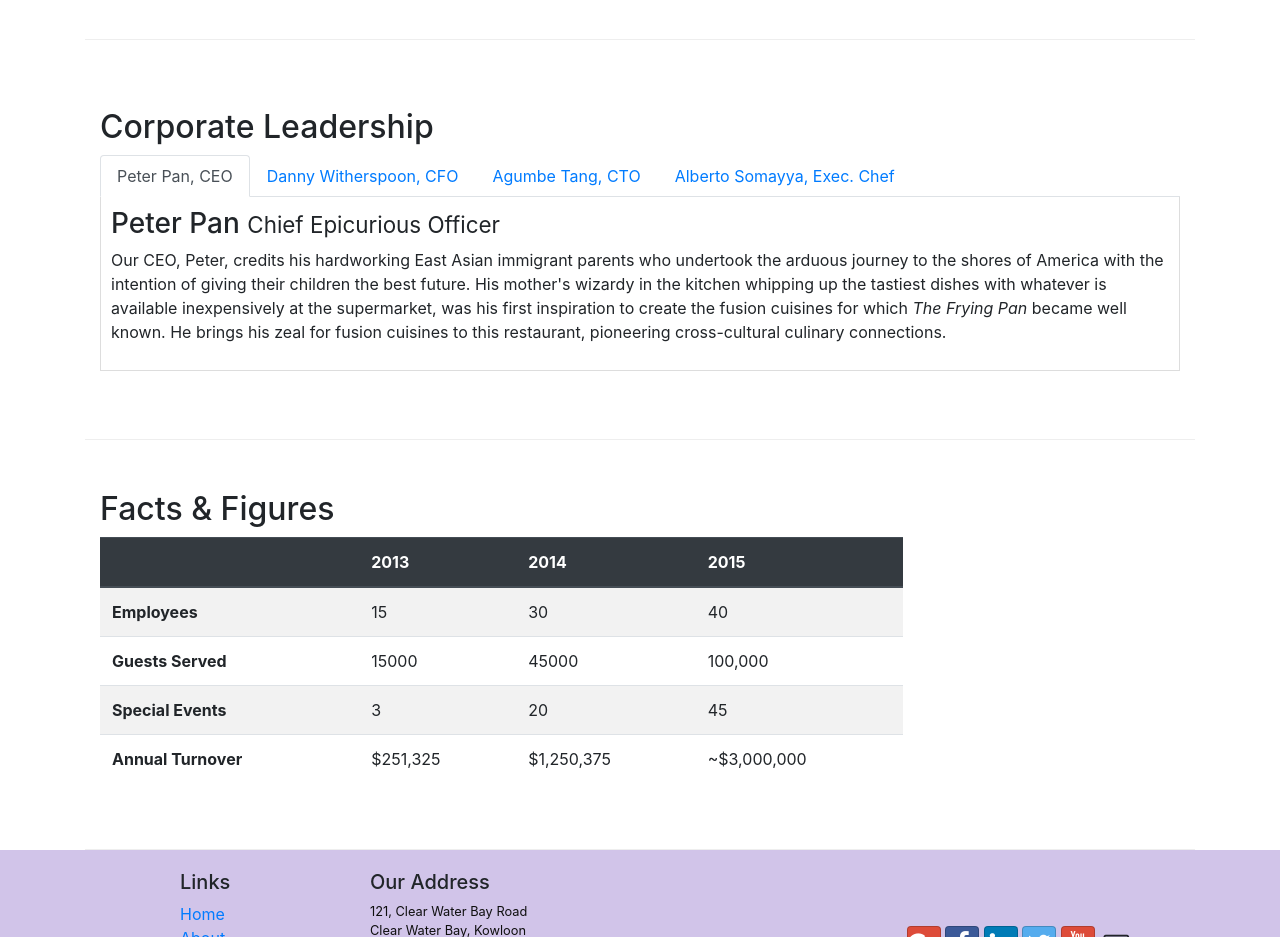
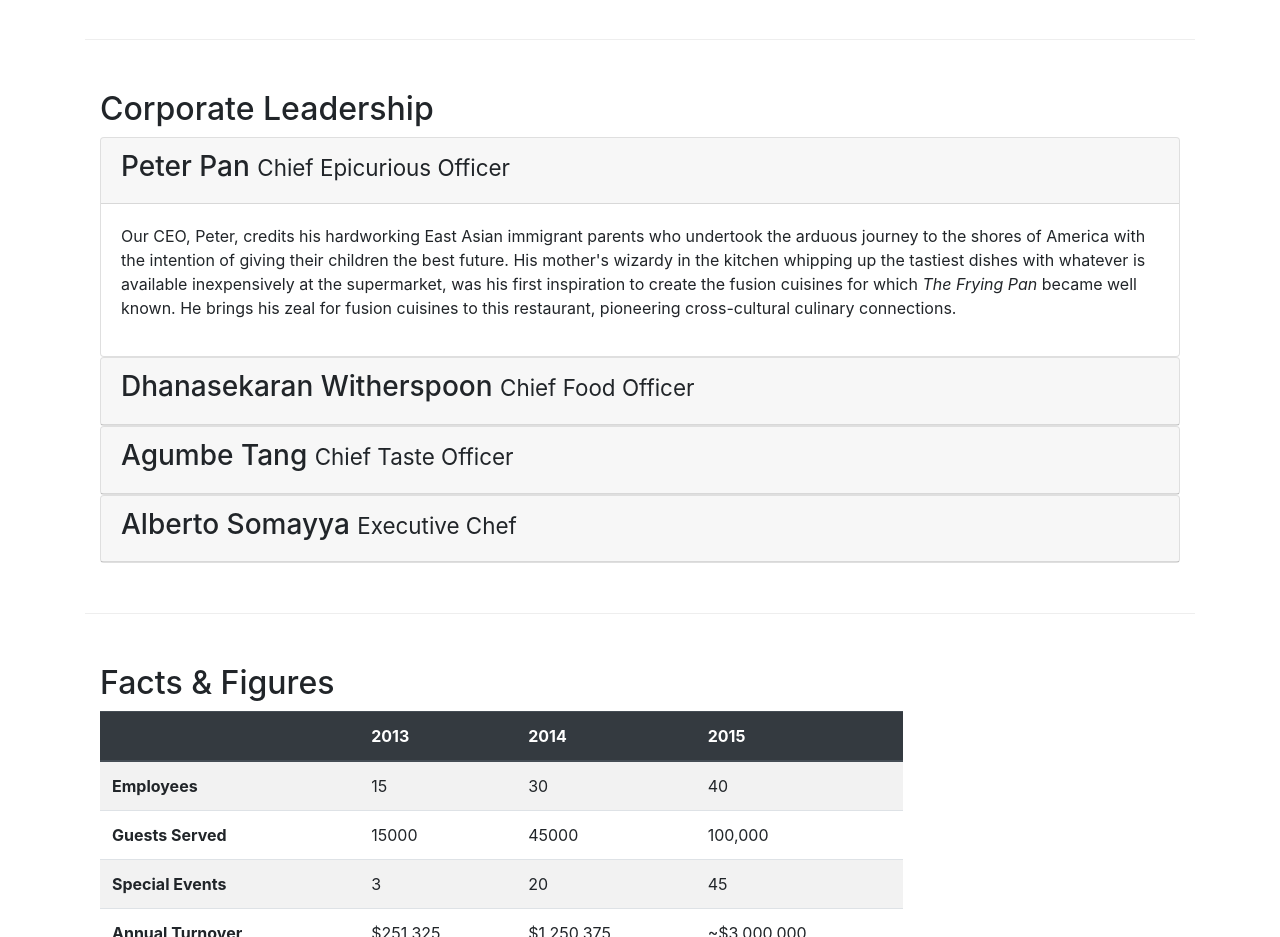
Before and after one commit to ANtibushitse/Front-End-Web-UI-Frameworks-and-Tools--Bootstrap-4, a website: page aboutus.html in a window 1280 px wide. Shown: the part 780-1717 px from the top of the page. Drawn offline with nearby package versions, Linux system fonts and the light colour scheme.

Commit message:
accordion

```diff
--- a/aboutus.html
+++ b/aboutus.html
@@ -109,61 +109,81 @@
       <div class="row row-content align-items-center">
         <div class="col">
           <h2>Corporate Leadership</h2>
-          <ul class="nav nav-tabs">
-            <li class="nav-item">
-              <a class="nav-link active" href="#peter" role="tab" data-toggle="tab">Peter Pan, CEO</a>
-            </li>
-            <li class="nav-item">
-              <a class="nav-link" href="#danny" role="tab" data-toggle="tab">Danny Witherspoon, CFO</a>
-            </li>
-            <li class="nav-item">
-              <a class="nav-link" href="#agumbe" role="tab" data-toggle="tab">Agumbe Tang, CTO</a>
-            </li>
-            <li class="nav-item">
-              <a class="nav-link" href="#alberto" role="tab" data-toggle="tab">Alberto Somayya, Exec. Chef</a>
-            </li>
-          </ul>
-          <div class="tab-content">
-            <div role="tabpanel" class="tab-pane fade show active" id="peter">
-              <h3>Peter Pan <small>Chief Epicurious Officer</small></h3>
+          <div id="accordion">
+            <div class="card">
+              <div class="card-header" role="tab" id="peterhead">
+                <h3>
+                  <a data-toggle="collapse" data-target="#peter"> Peter Pan <small>Chief Epicurious Officer</small> </a>
+                </h3>
+              </div>
+              <div class="collapse show" id="peter" data-parent="#accordion">
+                <div class="card-body">
                   <p>
-                Our CEO, Peter, credits his hardworking East Asian immigrant parents who undertook the arduous journey
-                to the shores of America with the intention of giving their children the best future. His mother's
-                wizardy in the kitchen whipping up the tastiest dishes with whatever is available inexpensively at the
-                supermarket, was his first inspiration to create the fusion cuisines for which
-                <em>The Frying Pan</em> became well known. He brings his zeal for fusion cuisines to this restaurant,
-                pioneering cross-cultural culinary connections.
+                    Our CEO, Peter, credits his hardworking East Asian immigrant parents who undertook the arduous
+                    journey to the shores of America with the intention of giving their children the best future. His
+                    mother's wizardy in the kitchen whipping up the tastiest dishes with whatever is available
+                    inexpensively at the supermarket, was his first inspiration to create the fusion cuisines for which
+                    <em>The Frying Pan</em> became well known. He brings his zeal for fusion cuisines to this
+                    restaurant, pioneering cross-cultural culinary connections.
                   </p>
                 </div>
-            <div role="tabpanel" class="tab-pane fade show" id="danny">
+              </div>
+            </div>
+            <div class="card">
+              <div class="card-header" role="tab" id="dannyhead">
                 <h3>
-                Dhanasekaran Witherspoon
-                <small>Chief Food Officer</small>
+                  <a data-toggle="collapse" data-target="#danny"
+                    >Dhanasekaran Witherspoon <small>Chief Food Officer</small></a
+                  >
                 </h3>
+              </div>
+              <div class="collapse" id="danny" data-parent="#accordion">
+                <div class="card-body">
                   <p>
                     Our CFO, Danny, as he is affectionately referred to by his colleagues, comes from a long established
-                family tradition in farming and produce. His experiences growing up on a farm in the Australian outback
-                gave him great appreciation for varieties of food sources. As he puts it in his own words,
+                    family tradition in farming and produce. His experiences growing up on a farm in the Australian
+                    outback gave him great appreciation for varieties of food sources. As he puts it in his own words,
                     <em>Everything that runs, wins, and everything that stays, pays!</em>
                   </p>
                 </div>
-            <div role="tabpanel" class="tab-pane fade show" id="agumbe">
-              <h3>Agumbe Tang <small>Chief Taste Officer</small></h3>
+              </div>
+            </div>
+            <div class="card">
+              <div class="card-header" role="tab" id="agumbehead">
+                <h3>
+                  <a data-toggle="collapse" data-target="#agumbe">Agumbe Tang <small>Chief Taste Officer</small></a>
+                </h3>
+              </div>
+              <div class="collapse" id="agumbe" data-parent="#accordion">
+                <div class="card-body">
                   <p>
-                Blessed with the most discerning gustatory sense, Agumbe, our CTO, personally ensures that every dish
-                that we serve meets his exacting tastes. Our chefs dread the tongue lashing that ensues if their dish
-                does not meet his exacting standards. He lives by his motto,
+                    Blessed with the most discerning gustatory sense, Agumbe, our CTO, personally ensures that every
+                    dish that we serve meets his exacting tastes. Our chefs dread the tongue lashing that ensues if
+                    their dish does not meet his exacting standards. He lives by his motto,
                     <em>You click only if you survive my lick.</em>
                   </p>
                 </div>
-            <div role="tabpanel" class="tab-pane fade show" id="alberto">
-              <h3>Alberto Somayya <small>Executive Chef</small></h3>
+              </div>
+            </div>
+            <div class="card">
+              <div class="card-header" role="tab" id="albertobehead">
+                <h3>
+                  <a data-toggle="collapse" data-target="#alberto"> Alberto Somayya <small>Executive Chef</small> </a>
+                </h3>
+              </div>
+              <div class="collapse" id="alberto" data-parent="#accordion">
+                <div class="card-body">
                   <p>
                     Award winning three-star Michelin chef with wide International experience having worked closely with
                     whos-who in the culinary world, he specializes in creating mouthwatering Indo-Italian fusion
                     experiences. He says,
-                <em>Put together the cuisines from the two craziest cultures, and you get a winning hit! Amma Mia!</em>
+                    <em
+                      >Put together the cuisines from the two craziest cultures, and you get a winning hit! Amma
+                      Mia!</em
+                    >
                   </p>
+                </div>
+              </div>
             </div>
           </div>
         </div>
@@ -265,7 +285,7 @@
       </div>
     </footer>
     <!-- jQuery first,, then Bootstrap JS. -->
-    <script src="node_modules/jquery/dist/jquery.min.js"></script>
+    <script src="node_modules/jquery/dist/jquery.slim.min.js"></script>
     <script src="node_modules/popper.js/dist/umd/popper.min.js"></script>
     <script src="node_modules/bootstrap/dist/js/bootstrap.min.js"></script>
   </body>
```
Lines whose indentation alone changed are shown as unchanged.
